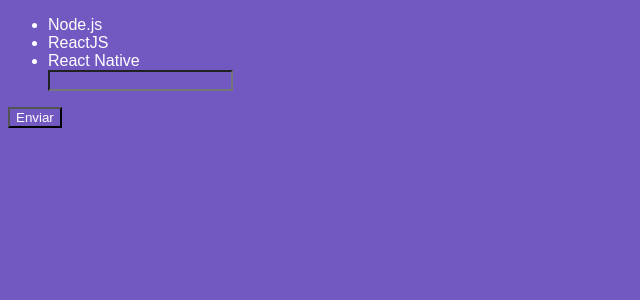
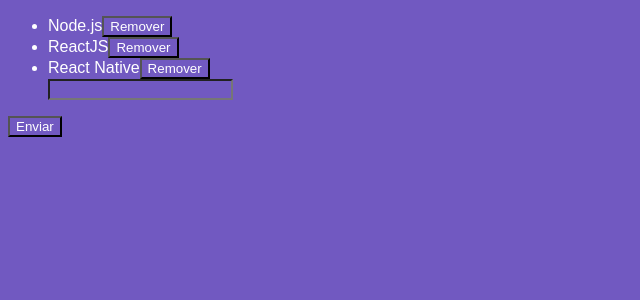
Before and after one commit to wellingtondw/modulo04-react, a React app: page / in a window 1280 px wide. Shown: the top 300 px of the page, without its empty margins (0-640 px from the left). Built offline with nearby package versions, Linux system fonts and the light colour scheme.

Commit message:
remove tech from array

```diff
--- a/src/components/TechList.js
+++ b/src/components/TechList.js
@@ -15,11 +15,18 @@
     setNewTech("");
   };
 
+  const handleDelete = index => {
+    setTechs(techs.filter((tech, i) => i !== index));
+  };
+
   return (
     <form onSubmit={handleSubmit}>
       <ul>
-        {techs.map(tech => (
-          <li key={tech}>{tech}</li>
+        {techs.map((tech, index) => (
+          <li key={tech}>
+            {tech}
+            <button onClick={() => handleDelete(index)}>Remover</button>
+          </li>
         ))}
         <input type="text" onChange={handleInputChange} value={newTech} />
       </ul>
```
